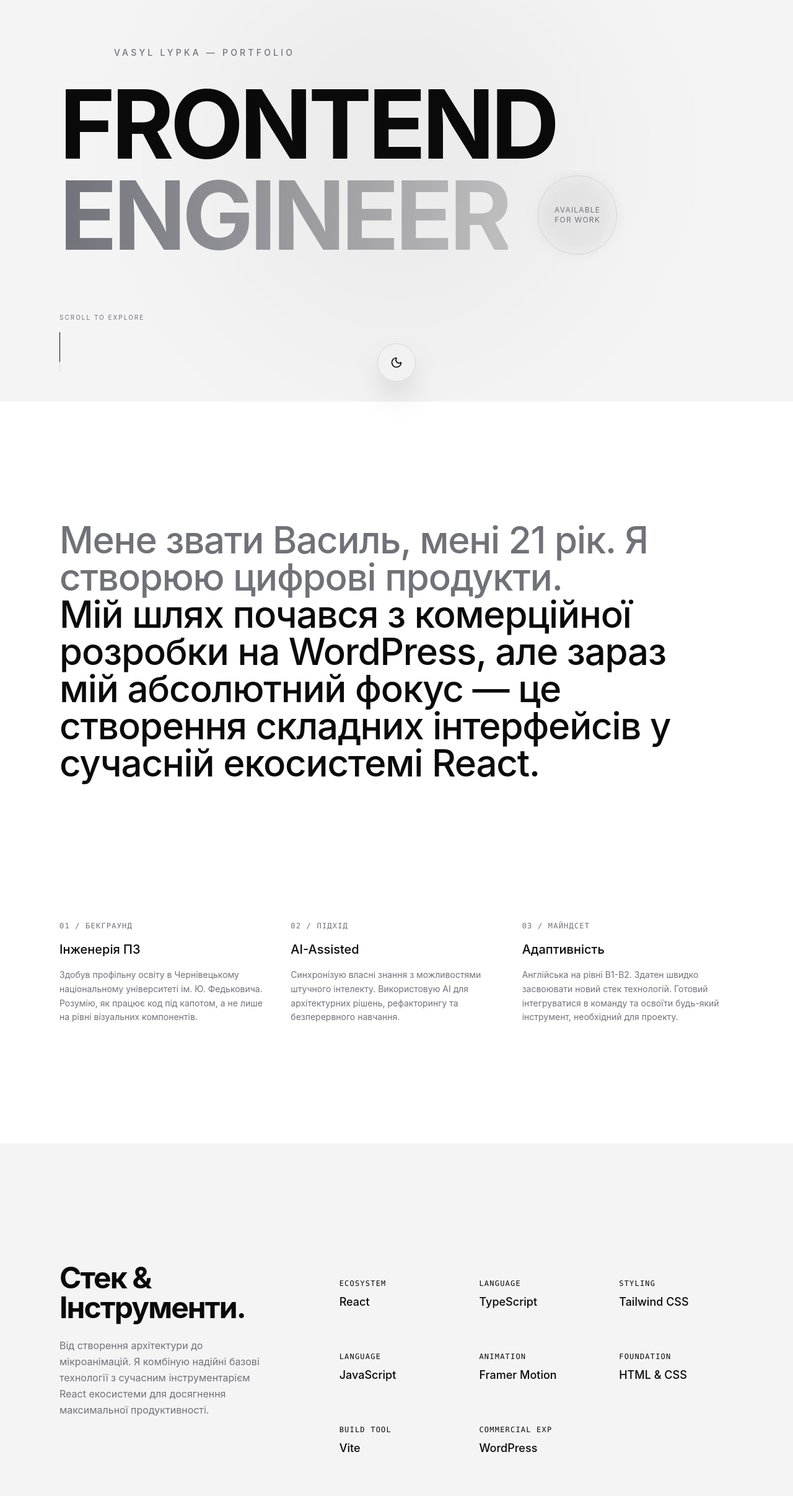
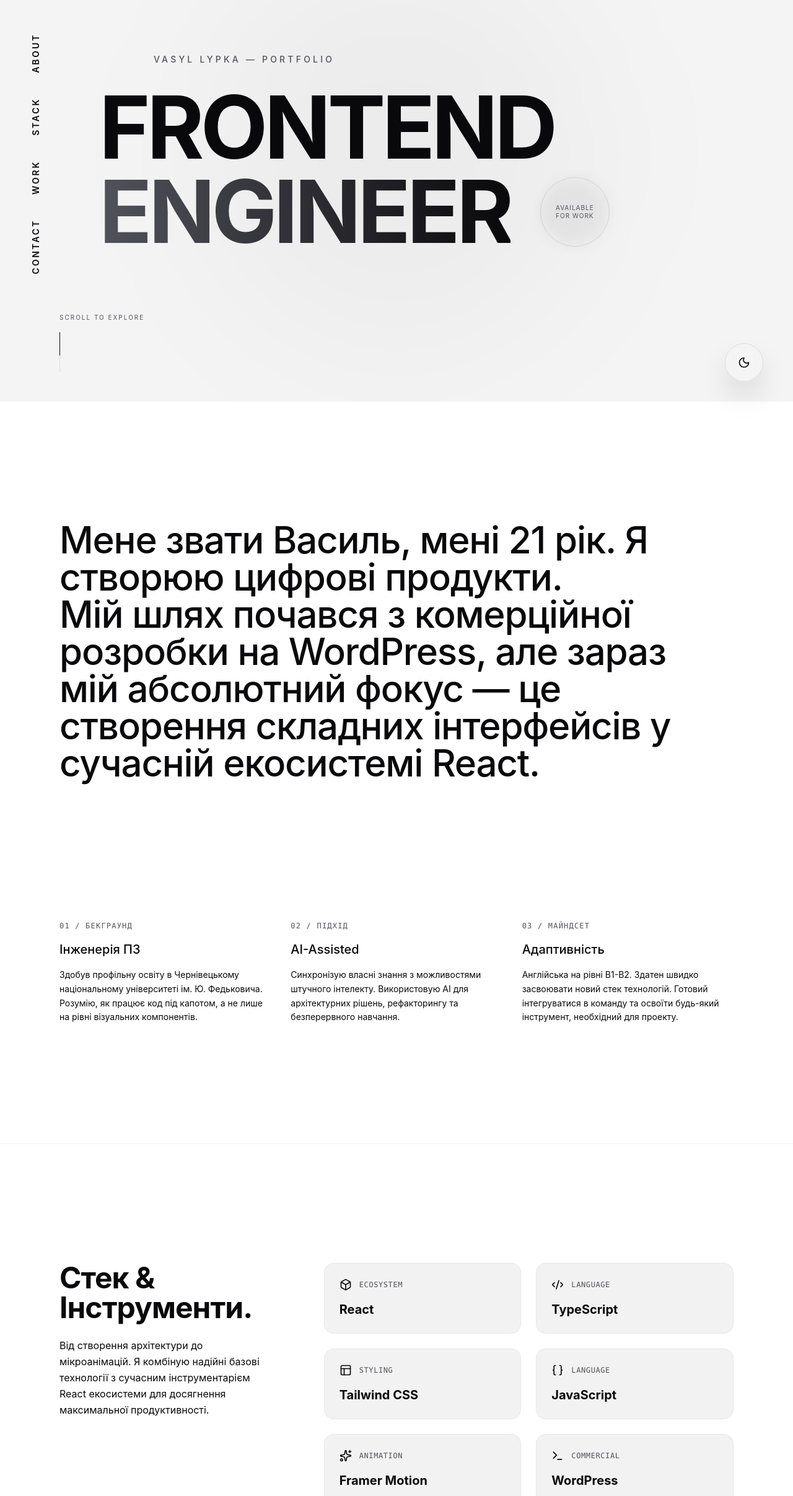
Before and after one commit to molnex/portfolio, a React (Vite) app: page / in a window 1280 px wide. Shown: the part 152-2566 px from the top of the page at 62% size. Built offline with nearby package versions, Linux system fonts and the light colour scheme.

Commit message:
Fix UI contrast and navigation UX

```diff
--- a/src/components/About.tsx
+++ b/src/components/About.tsx
@@ -4,22 +4,20 @@ export default function About() {
   const easeOutExpo = [0.16, 1, 0.3, 1] as const;
 
   return (
-    <section className="relative w-full py-32 md:py-48 px-6 md:px-12 lg:px-24 bg-surface flex justify-center border-t border-white/5">
+    <section id="about" className="relative w-full py-32 md:py-48 px-6 md:px-12 lg:px-24 bg-surface flex justify-center border-t border-white/5">
       <div className="max-w-7xl w-full flex flex-col">
 
-        {/* Масивна текстова заява */}
         <motion.h2
           initial={{ opacity: 0, y: 40 }}
           whileInView={{ opacity: 1, y: 0 }}
           viewport={{ once: true, margin: "-100px" }}
           transition={{ duration: 1.2, ease: easeOutExpo }}
-          className="text-3xl md:text-5xl lg:text-6xl font-display font-medium leading-[1.15] tracking-tight text-muted max-w-5xl"
+          className="text-3xl md:text-5xl lg:text-6xl font-display font-medium leading-[1.15] tracking-tight text-primary/90 max-w-5xl"
         >
           Мене звати Василь, мені 21 рік. Я створюю цифрові продукти. <br className="hidden md:block" />
           <span className="text-primary">Мій шлях почався з комерційної розробки на WordPress, але зараз мій абсолютний фокус — це створення складних інтерфейсів у сучасній екосистемі React.</span>
         </motion.h2>
 
-        {/* Журнальна сітка з фактами */}
         <div className="mt-24 md:mt-40 grid grid-cols-1 md:grid-cols-3 gap-12 md:gap-8 border-t border-white/10 pt-16">
 
           <motion.div
@@ -31,7 +29,7 @@ export default function About() {
           >
             <span className="text-xs font-mono text-muted uppercase tracking-widest">01 / Бекграунд</span>
             <h3 className="text-xl font-medium text-primary">Інженерія ПЗ</h3>
-            <p className="text-muted leading-relaxed text-sm">
+            <p className="text-primary/80 leading-relaxed text-sm">
               Здобув профільну освіту в Чернівецькому національному університеті ім. Ю. Федьковича. Розумію, як працює код під капотом, а не лише на рівні візуальних компонентів.
             </p>
           </motion.div>
@@ -45,7 +43,7 @@ export default function About() {
           >
             <span className="text-xs font-mono text-muted uppercase tracking-widest">02 / Підхід</span>
             <h3 className="text-xl font-medium text-primary">AI-Assisted</h3>
-            <p className="text-muted leading-relaxed text-sm">
+            <p className="text-primary/80 leading-relaxed text-sm">
               Синхронізую власні знання з можливостями штучного інтелекту. Використовую AI для архітектурних рішень, рефакторингу та безперервного навчання.
             </p>
           </motion.div>
@@ -59,7 +57,7 @@ export default function About() {
           >
             <span className="text-xs font-mono text-muted uppercase tracking-widest">03 / Майндсет</span>
             <h3 className="text-xl font-medium text-primary">Адаптивність</h3>
-            <p className="text-muted leading-relaxed text-sm">
+            <p className="text-primary/80 leading-relaxed text-sm">
               Англійська на рівні B1-B2. Здатен швидко засвоювати новий стек технологій. Готовий інтегруватися в команду та освоїти будь-який інструмент, необхідний для проекту.
             </p>
           </motion.div>
--- a/src/components/Contact.tsx
+++ b/src/components/Contact.tsx
@@ -2,7 +2,7 @@ import { motion } from 'framer-motion';
 
 export default function Contact() {
   return (
-    <section className="relative w-full py-32 md:py-48 px-6 md:px-12 lg:px-24 bg-surface flex flex-col items-center justify-center border-t border-white/5">
+    <section id="contact" className="relative w-full pt-32 pb-12 md:pt-48 md:pb-12 px-6 md:px-12 lg:px-24 bg-surface flex flex-col items-center justify-center border-t border-white/5">
       <div className="max-w-7xl w-full flex flex-col items-center text-center">
 
         <motion.p
@@ -23,7 +23,7 @@ export default function Contact() {
           className="text-5xl md:text-7xl lg:text-9xl font-display font-bold tracking-tighter text-primary mb-12"
         >
           Let's build <br className="md:hidden" />
-          <span className="text-transparent bg-clip-text bg-gradient-to-r from-muted to-primary/30">the future.</span>
+          <span className="text-transparent bg-clip-text bg-gradient-to-r from-muted to-primary">the future.</span>
         </motion.h2>
 
         <motion.div
--- a/src/components/Controls.tsx
+++ b/src/components/Controls.tsx
@@ -1,9 +1,10 @@
 import { useState, useEffect } from 'react';
-import { motion } from 'framer-motion';
-import { Sun, Moon } from 'lucide-react';
+import { motion, AnimatePresence } from 'framer-motion';
+import { Sun, Moon, ArrowUp } from 'lucide-react';
 
 export default function Controls() {
   const [isDark, setIsDark] = useState(false);
+  const [showScrollTop, setShowScrollTop] = useState(false);
 
   useEffect(() => {
     if (isDark) {
@@ -13,12 +14,32 @@ export default function Controls() {
     }
   }, [isDark]);
 
+  useEffect(() => {
+    const handleScroll = () => {
+      if (window.scrollY > 300) {
+        setShowScrollTop(true);
+      } else {
+        setShowScrollTop(false);
+      }
+    };
+
+    window.addEventListener('scroll', handleScroll);
+    return () => window.removeEventListener('scroll', handleScroll);
+  }, []);
+
+  const scrollToTop = () => {
+    const element = document.getElementById('hero');
+    if (element) {
+      element.scrollIntoView({ behavior: 'smooth', block: 'start' });
+    }
+  };
+
   return (
     <motion.div
-      initial={{ y: 100, x: "-50%", opacity: 0 }}
-      animate={{ y: 0, x: "-50%", opacity: 1 }}
+      initial={{ y: 100, opacity: 0 }}
+      animate={{ y: 0, opacity: 1 }}
       transition={{ duration: 0.8, delay: 1, ease: [0.16, 1, 0.3, 1] }}
-      className="fixed bottom-8 left-1/2 z-50 flex items-center p-1.5 bg-surface/80 backdrop-blur-md border border-black/10 dark:border-white/10 rounded-full shadow-2xl"
+      className="fixed bottom-8 right-6 md:right-12 z-50 flex items-center gap-1.5 p-1.5 bg-surface/80 backdrop-blur-md border border-black/10 dark:border-white/10 rounded-full shadow-2xl"
     >
       <button
         onClick={() => setIsDark(!isDark)}
@@ -27,6 +48,30 @@ export default function Controls() {
       >
         {isDark ? <Sun size={20} /> : <Moon size={20} />}
       </button>
+
+      <AnimatePresence>
+        {showScrollTop && (
+          <>
+            <motion.div
+              initial={{ scale: 0, opacity: 0 }}
+              animate={{ scale: 1, opacity: 1 }}
+              exit={{ scale: 0, opacity: 0 }}
+              className="w-[1px] h-6 bg-black/10 dark:bg-white/10"
+            />
+            <motion.button
+              initial={{ scale: 0, opacity: 0 }}
+              animate={{ scale: 1, opacity: 1 }}
+              exit={{ scale: 0, opacity: 0 }}
+              transition={{ type: "spring", stiffness: 300, damping: 25 }}
+              onClick={scrollToTop}
+              className="flex items-center justify-center w-12 h-12 rounded-full hover:bg-black/5 dark:hover:bg-white/10 transition-colors text-primary"
+              aria-label="Scroll to top"
+            >
+              <ArrowUp size={20} />
+            </motion.button>
+          </>
+        )}
+      </AnimatePresence>
     </motion.div>
   );
 }
--- a/src/components/Hero.tsx
+++ b/src/components/Hero.tsx
@@ -3,12 +3,35 @@ import { motion } from 'framer-motion';
 export default function Hero() {
   const easeOutExpo = [0.16, 1, 0.3, 1] as const;
 
+  const scrollToSection = (e: React.MouseEvent<HTMLAnchorElement>, id: string) => {
+    e.preventDefault();
+    const element = document.getElementById(id);
+    if (element) {
+      element.scrollIntoView({ behavior: 'smooth', block: 'start' });
+    }
+  };
+
   return (
-    <section className="relative w-full h-screen flex flex-col justify-center px-6 md:px-12 lg:px-24 overflow-hidden">
+    <section id="hero" className="relative w-full h-screen flex flex-col justify-center px-6 md:px-12 lg:px-24 overflow-hidden">
 
       <div className="absolute top-1/2 left-1/2 -translate-x-1/2 -translate-y-1/2 w-[80vw] h-[80vw] md:w-[50vw] md:h-[50vw] bg-black/[0.03] dark:bg-white/[0.03] rounded-full blur-[120px] pointer-events-none" />
 
-      <div className="relative z-10 flex flex-col items-start uppercase">
+      {/* Бокова навігація зліва - ВИПРАВЛЕНО НАКЛАДАННЯ */}
+      <div className="absolute top-1/2 left-6 md:left-12 -translate-y-1/2 hidden lg:flex flex-col gap-10 z-20 items-center">
+        {['About', 'Stack', 'Work', 'Contact'].map((item, i) => (
+          <a
+            key={i}
+            href={`#${item.toLowerCase()}`}
+            onClick={(e) => scrollToSection(e, item.toLowerCase())}
+            style={{ writingMode: 'vertical-rl' }}
+            className="text-sm font-sans font-semibold tracking-[0.2em] uppercase text-primary/60 hover:text-primary transition-colors cursor-pointer select-none rotate-180"
+          >
+            {item}
+          </a>
+        ))}
+      </div>
+
+      <div className="relative z-10 flex flex-col items-start uppercase w-full max-w-7xl mx-auto pl-0 lg:pl-16">
 
         <motion.div
           initial={{ opacity: 0, y: 20 }}
@@ -27,7 +50,7 @@ export default function Hero() {
             initial={{ y: "100%" }}
             animate={{ y: 0 }}
             transition={{ duration: 1.2, ease: easeOutExpo, delay: 0.3 }}
-            className="text-[14vw] md:text-[12vw] leading-[0.85] font-display font-bold tracking-tighter text-primary"
+            className="text-[14vw] md:text-[11vw] leading-[0.85] font-display font-bold tracking-tighter text-primary"
           >
             FRONTEND
           </motion.h1>
@@ -35,22 +58,22 @@ export default function Hero() {
 
         <div className="overflow-hidden py-2 flex items-center gap-6 md:gap-12 w-full">
           <motion.h1
-            initial={{ y: "100%" }}
-            animate={{ y: 0 }}
-            transition={{ duration: 1.2, ease: easeOutExpo, delay: 0.4 }}
-            className="text-[14vw] md:text-[12vw] leading-[0.85] font-display font-bold tracking-tighter text-transparent bg-clip-text bg-gradient-to-r from-muted to-black/20 dark:to-white/20"
-          >
-            ENGINEER
+          initial={{ y: "100%" }}
+          animate={{ y: 0 }}
+          transition={{ duration: 1.2, ease: easeOutExpo, delay: 0.4 }}
+          className="text-[14vw] md:text-[11vw] leading-[0.85] font-display font-bold tracking-tighter text-transparent bg-clip-text bg-gradient-to-r from-muted to-primary"
+        >
+         ENGINEER
           </motion.h1>
 
           <motion.div
             initial={{ opacity: 0, scale: 0.5, rotate: -45 }}
             animate={{ opacity: 1, scale: 1, rotate: 0 }}
             transition={{ duration: 1.5, ease: easeOutExpo, delay: 0.8 }}
-            className="hidden md:flex shrink-0 w-24 h-24 lg:w-32 lg:h-32 rounded-full border border-black/10 dark:border-white/10 items-center justify-center relative"
+            className="hidden md:flex shrink-0 w-20 h-20 lg:w-28 lg:h-28 rounded-full border border-black/10 dark:border-white/10 items-center justify-center relative"
           >
             <div className="absolute inset-0 bg-black/5 dark:bg-white/5 rounded-full animate-pulse blur-md"></div>
-            <span className="text-[10px] lg:text-xs text-muted text-center leading-tight tracking-widest relative z-10">
+            <span className="text-[9px] lg:text-[10px] text-muted text-center leading-tight tracking-widest relative z-10">
               AVAILABLE<br/>FOR WORK
             </span>
           </motion.div>
--- a/src/components/Stack.tsx
+++ b/src/components/Stack.tsx
@@ -1,62 +1,52 @@
 import { motion, type Variants } from 'framer-motion';
+import { Code2, Box, Sparkles, Layout, Terminal, Braces } from 'lucide-react';
 
-
-export default function Stack() {
 const technologies = [
-    { name: "React", category: "Ecosystem" },
-    { name: "TypeScript", category: "Language" },
-    { name: "Tailwind CSS", category: "Styling" },
-    { name: "JavaScript", category: "Language" },
-    { name: "Framer Motion", category: "Animation" },
-    { name: "HTML & CSS", category: "Foundation" },
-    { name: "Vite", category: "Build Tool" },
-    { name: "WordPress", category: "Commercial Exp" },
+  { name: "React", category: "Ecosystem", icon: <Box size={20} /> },
+  { name: "TypeScript", category: "Language", icon: <Code2 size={20} /> },
+  { name: "Tailwind CSS", category: "Styling", icon: <Layout size={20} /> },
+  { name: "JavaScript", category: "Language", icon: <Braces size={20} /> },
+  { name: "Framer Motion", category: "Animation", icon: <Sparkles size={20} /> },
+  { name: "WordPress", category: "Commercial", icon: <Terminal size={20} /> },
 ];
 
 const container: Variants = {
   hidden: { opacity: 0 },
   show: {
     opacity: 1,
-      transition: {
-        staggerChildren: 0.1
-      }
+    transition: { staggerChildren: 0.1 }
   }
 };
 
 const item: Variants = {
   hidden: { opacity: 0, y: 20 },
-    show: {
-      opacity: 1,
-      y: 0,
-      transition: { type: "spring", stiffness: 300, damping: 24 }
-    }
+  show: { opacity: 1, y: 0, transition: { type: "spring", stiffness: 300, damping: 24 } }
 };
 
+export default function Stack() {
   return (
-    <section className="relative w-full py-32 md:py-48 px-6 md:px-12 lg:px-24 bg-background flex justify-center border-t border-white/5">
-      <div className="max-w-7xl w-full flex flex-col md:flex-row gap-16 md:gap-24">
+    <section id="stack" className="relative w-full py-32 md:py-48 px-6 md:px-12 lg:px-24 bg-surface border-t border-black/5 dark:border-white/5">
+      <div className="max-w-7xl mx-auto flex flex-col md:flex-row gap-16 md:gap-24">
 
-        <div className="md:w-1/3 flex flex-col items-start relative">
-          <div className="md:sticky md:top-32">
+        <div className="md:w-1/3 flex flex-col">
           <motion.h2
-              initial={{ opacity: 0, x: -20 }}
-              whileInView={{ opacity: 1, x: 0 }}
+            initial={{ opacity: 0, y: 30 }}
+            whileInView={{ opacity: 1, y: 0 }}
             viewport={{ once: true, margin: "-100px" }}
-              transition={{ duration: 1, ease: [0.16, 1, 0.3, 1] }}
-              className="text-4xl md:text-5xl font-display font-bold tracking-tighter text-primary mb-6"
+            transition={{ duration: 0.8, ease: [0.16, 1, 0.3, 1] }}
+            className="text-4xl md:text-5xl font-display font-bold tracking-tight text-primary mb-6"
           >
-              Стек & Інструменти.
+            Стек &<br/>Інструменти.
           </motion.h2>
           <motion.p
             initial={{ opacity: 0 }}
             whileInView={{ opacity: 1 }}
             viewport={{ once: true, margin: "-100px" }}
-              transition={{ duration: 1, delay: 0.2 }}
-              className="text-muted leading-relaxed"
+            transition={{ duration: 0.8, delay: 0.2 }}
+            className="text-primary/70 leading-relaxed"
           >
             Від створення архітектури до мікроанімацій. Я комбіную надійні базові технології з сучасним інструментарієм React екосистеми для досягнення максимальної продуктивності.
           </motion.p>
-          </div>
         </div>
 
         <motion.div
@@ -64,17 +54,19 @@ export default function Stack() {
           initial="hidden"
           whileInView="show"
           viewport={{ once: true, margin: "-100px" }}
-          className="md:w-2/3 grid grid-cols-2 lg:grid-cols-3 gap-4"
+          className="md:w-2/3 grid grid-cols-1 sm:grid-cols-2 gap-6"
         >
-          {technologies.map((tech, i) => (
+          {technologies.map((tech, index) => (
             <motion.div
-              key={i}
+              key={index}
               variants={item}
-              whileHover={{ scale: 1.03, backgroundColor: "rgba(255,255,255,0.08)" }}
-              className="p-6 rounded-2xl border border-white/5 bg-surface/50 flex flex-col gap-2 transition-colors cursor-default"
+              className="group flex flex-col p-6 rounded-2xl bg-black/5 dark:bg-white/5 border border-black/5 dark:border-white/5 hover:bg-black/10 dark:hover:bg-white/10 transition-colors"
             >
-              <span className="text-[10px] md:text-xs font-mono text-muted/60 uppercase tracking-widest">{tech.category}</span>
-              <span className="text-base md:text-lg font-medium text-primary">{tech.name}</span>
+              <div className="flex items-center gap-3 mb-4 text-primary">
+                {tech.icon}
+                <span className="text-xs font-mono tracking-wider uppercase text-muted">{tech.category}</span>
+              </div>
+              <h3 className="text-xl font-bold text-primary">{tech.name}</h3>
             </motion.div>
           ))}
         </motion.div>
--- a/src/components/Work.tsx
+++ b/src/components/Work.tsx
@@ -19,7 +19,7 @@ export default function Work() {
   ];
 
   return (
-    <section className="relative w-full py-32 md:py-48 px-6 md:px-12 lg:px-24 bg-background flex justify-center">
+    <section id="work" className="relative w-full py-32 md:py-48 px-6 md:px-12 lg:px-24 bg-background flex justify-center">
       <div className="max-w-7xl w-full flex flex-col">
 
         <motion.div
--- a/src/index.css
+++ b/src/index.css
@@ -6,15 +6,15 @@
   :root {
     --background: #f4f4f5;
     --surface: #ffffff;
-    --primary: #0a0a0a;
-    --muted: #71717a;
+    --primary: #09090b;
+    --muted: #52525b;
     --accent: #2563eb;
   }
 
   .dark {
     --background: #0a0a0a;
     --surface: #111111;
-    --primary: #f4f4f5;
+    --primary: #fafafa;
     --muted: #a1a1aa;
     --accent: #3b82f6;
   }
```
Lines whose indentation alone changed are shown as unchanged.
